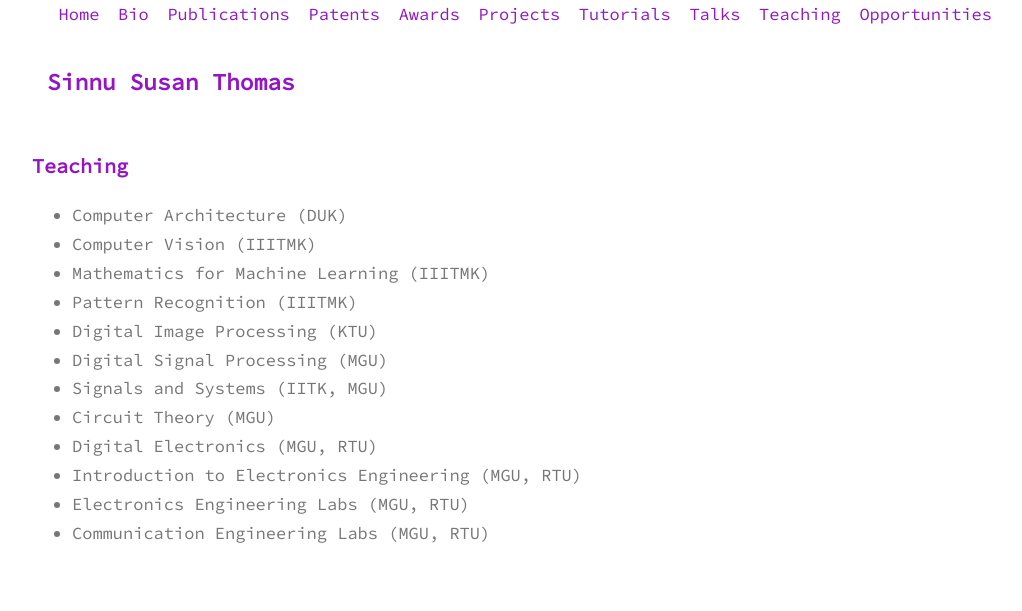
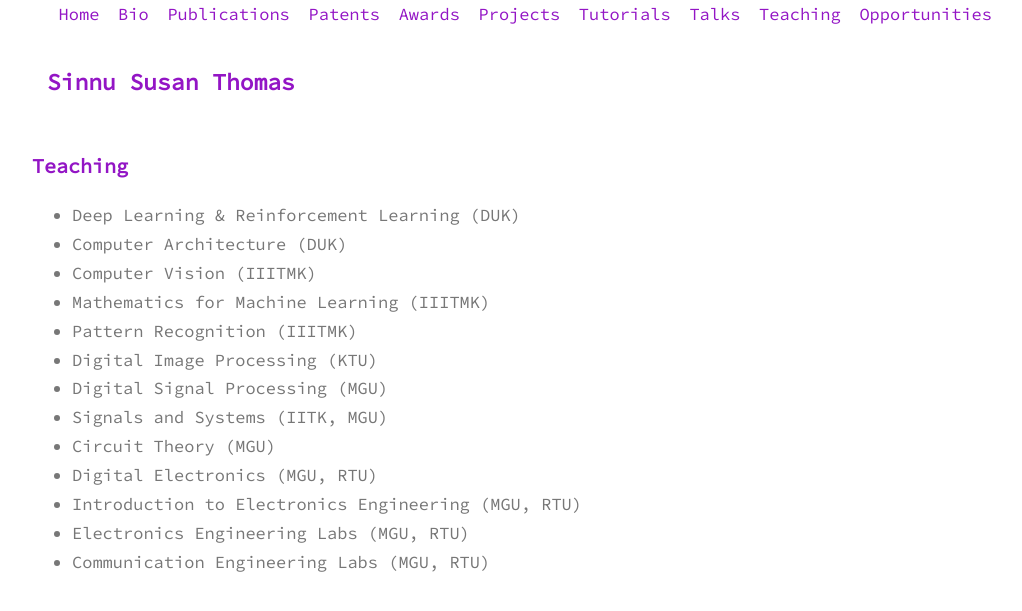
Before and after one commit to sinnuthomas/sinnuthomas.github.io, a Jekyll site: the page built from teaching.md, in a window 1280 px wide. Shown: the top 611 px of the page, without its empty margins (128-1150 px from the left). Built offline with Jekyll 4.4.1, drawn with Linux system fonts in a browser that asks for light colours.

Commit message:
Update teaching.md

```diff
--- a/teaching.md
+++ b/teaching.md
@@ -3,6 +3,7 @@ layout: page
 title: Teaching
 permalink: /teaching/
 ---
+  * Deep Learning & Reinforcement Learning (DUK)
   * Computer Architecture (DUK)
   * Computer Vision (IIITMK)
   * Mathematics for Machine Learning (IIITMK)
```
